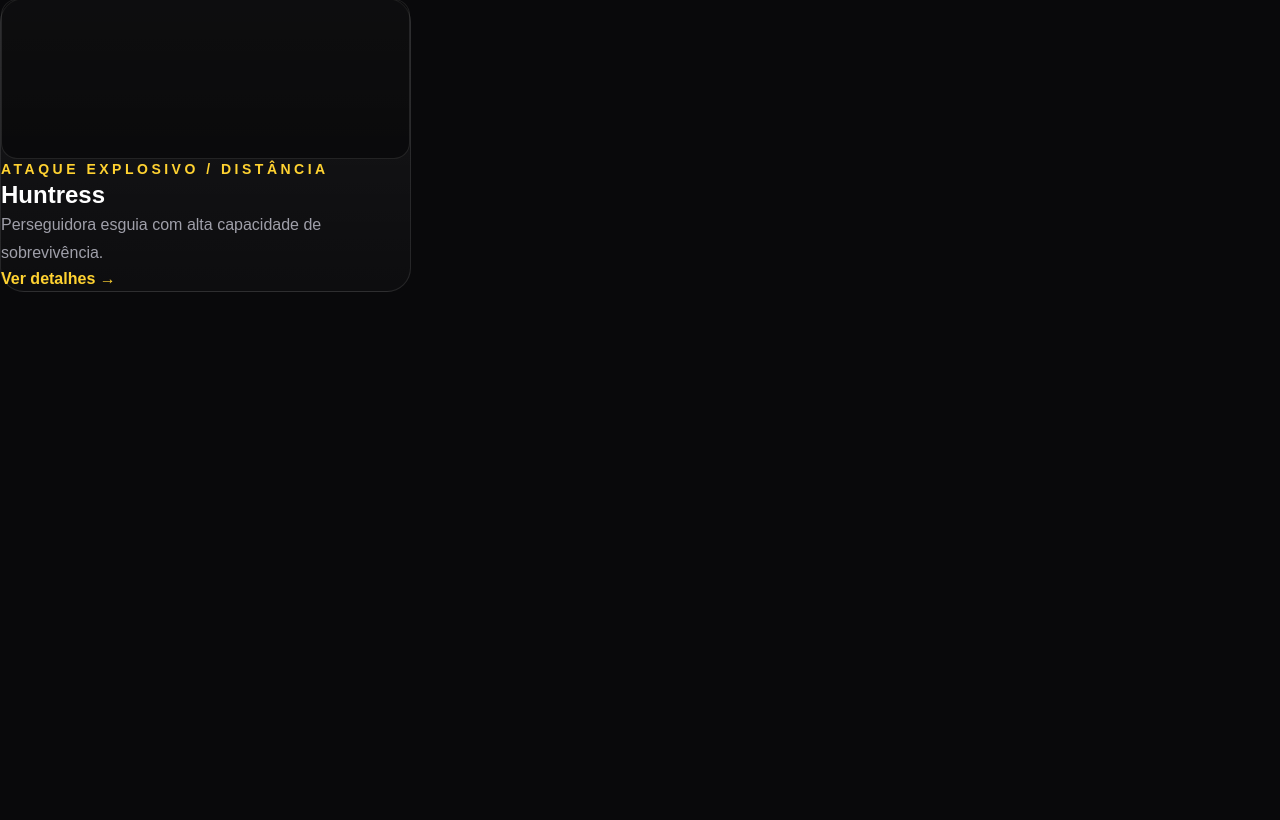
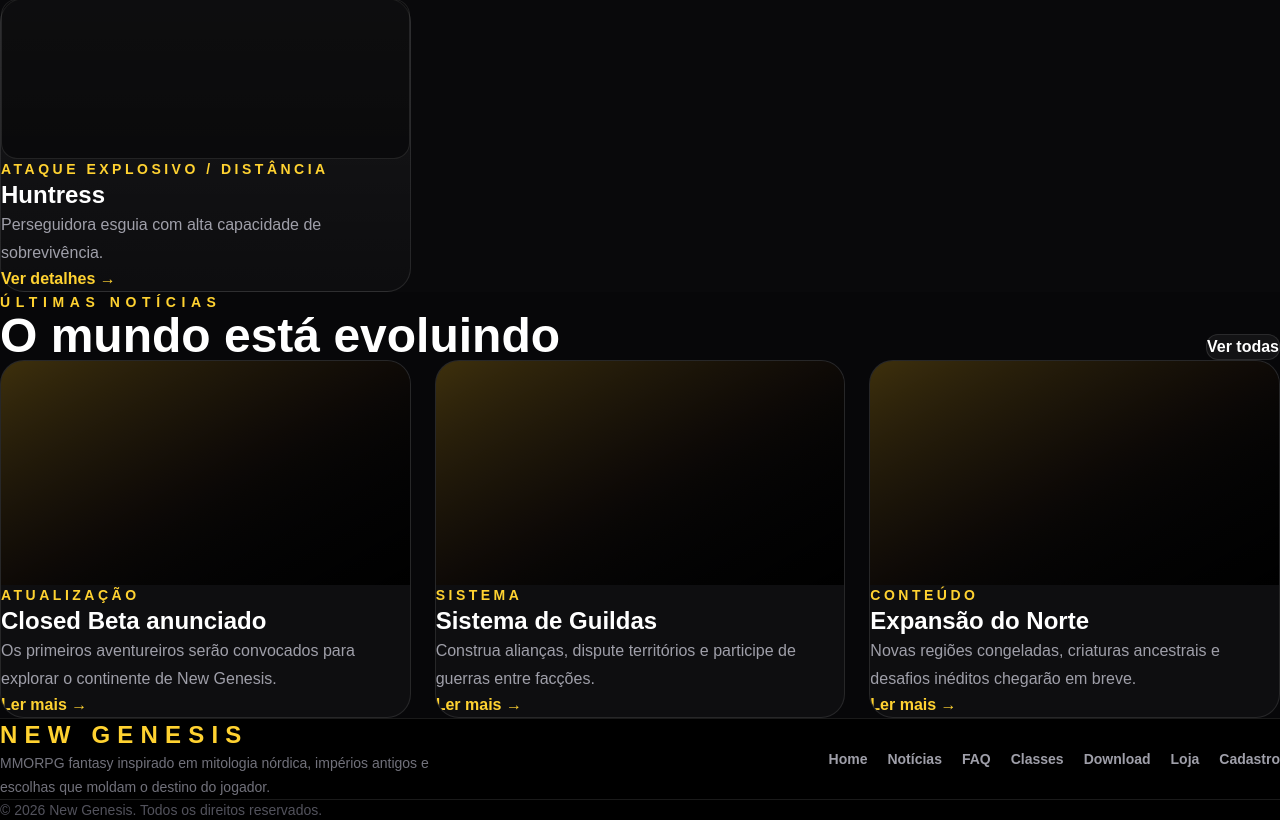
Before and after one commit to crsandrade/newgenesis-webproject, a Next.js app: page / in a window 1280 px wide. Shown: the part 1603-2423 px from the top of the page. Before the commit the page ends 1895 px from the top, so only its background shows below. Built offline with nearby package versions, Linux system fonts and the light colour scheme.

Commit message:
feat: add news section and footer

```diff
--- a/app/page.tsx
+++ b/app/page.tsx
@@ -2,6 +2,8 @@ import { Navbar } from "@/components/Navbar";
 import { Hero } from "@/sections/Hero";
 import { WorldIntro } from "@/sections/WorldIntro";
 import { ClassesSection } from "@/sections/ClassesSection";
+import { NewsSection } from "@/sections/NewsSection";
+import { Footer } from "@/components/Footer";
 
 
 export default function Home() {
@@ -11,6 +13,8 @@ export default function Home() {
       <Hero />
       <WorldIntro />
       <ClassesSection />
+      <NewsSection />
+      <Footer />
     </main>
   );
 }
--- /dev/null
+++ b/components/Footer.tsx
@@ -0,0 +1,46 @@
+export function Footer() {
+  return (
+    <footer className="border-t border-white/10 bg-black px-6 py-12">
+      <div className="mx-auto flex max-w-7xl flex-col gap-8 md:flex-row md:items-center md:justify-between">
+        <div>
+          <h2 className="text-2xl font-black tracking-[0.3em] text-amber-300">
+            NEW GENESIS
+          </h2>
+
+          <p className="mt-3 max-w-md text-sm leading-6 text-zinc-500">
+            MMORPG fantasy inspirado em mitologia nórdica, impérios antigos e
+            escolhas que moldam o destino do jogador.
+          </p>
+        </div>
+
+        <nav className="flex flex-wrap gap-5 text-sm font-semibold text-zinc-400">
+          <a className="transition hover:text-amber-300" href="#">
+            Home
+          </a>
+          <a className="transition hover:text-amber-300" href="#">
+            Notícias
+          </a>
+          <a className="transition hover:text-amber-300" href="#">
+            FAQ
+          </a>
+          <a className="transition hover:text-amber-300" href="#classes">
+            Classes
+          </a>
+          <a className="transition hover:text-amber-300" href="#">
+            Download
+          </a>
+          <a className="transition hover:text-amber-300" href="#">
+            Loja
+          </a>
+          <a className="transition hover:text-amber-300" href="#">
+            Cadastro
+          </a>
+        </nav>
+      </div>
+
+      <div className="mx-auto mt-10 max-w-7xl border-t border-white/10 pt-6 text-sm text-zinc-600">
+        © 2026 New Genesis. Todos os direitos reservados.
+      </div>
+    </footer>
+  );
+}
--- /dev/null
+++ b/sections/NewsSection.tsx
@@ -0,0 +1,74 @@
+const news = [
+  {
+    title: "Closed Beta anunciado",
+    category: "Atualização",
+    description:
+      "Os primeiros aventureiros serão convocados para explorar o continente de New Genesis.",
+  },
+  {
+    title: "Sistema de Guildas",
+    category: "Sistema",
+    description:
+      "Construa alianças, dispute territórios e participe de guerras entre facções.",
+  },
+  {
+    title: "Expansão do Norte",
+    category: "Conteúdo",
+    description:
+      "Novas regiões congeladas, criaturas ancestrais e desafios inéditos chegarão em breve.",
+  },
+];
+
+export function NewsSection() {
+  return (
+    <section className="bg-[#070709] px-6 py-24">
+      <div className="mx-auto max-w-7xl">
+
+        <div className="flex flex-col items-start justify-between gap-6 md:flex-row md:items-end">
+          <div>
+            <p className="mb-3 text-sm font-bold uppercase tracking-[0.4em] text-amber-300">
+              Últimas notícias
+            </p>
+
+            <h2 className="text-4xl font-black md:text-5xl">
+              O mundo está evoluindo
+            </h2>
+          </div>
+
+          <button className="rounded-xl border border-white/10 bg-white/5 px-6 py-3 font-bold text-white transition hover:border-amber-300/40 hover:bg-white/10">
+            Ver todas
+          </button>
+        </div>
+
+        <div className="mt-14 grid gap-6 lg:grid-cols-3">
+          {news.map((item) => (
+            <article
+              key={item.title}
+              className="overflow-hidden rounded-3xl border border-white/10 bg-white/[0.03] transition hover:-translate-y-2 hover:border-amber-300/40"
+            >
+              <div className="h-56 bg-gradient-to-br from-amber-400/20 to-black" />
+
+              <div className="p-8">
+                <p className="text-sm font-bold uppercase tracking-[0.25em] text-amber-300">
+                  {item.category}
+                </p>
+
+                <h3 className="mt-4 text-2xl font-black">
+                  {item.title}
+                </h3>
+
+                <p className="mt-4 leading-7 text-zinc-400">
+                  {item.description}
+                </p>
+
+                <button className="mt-8 font-bold text-amber-300">
+                  Ler mais →
+                </button>
+              </div>
+            </article>
+          ))}
+        </div>
+      </div>
+    </section>
+  );
+}
```
